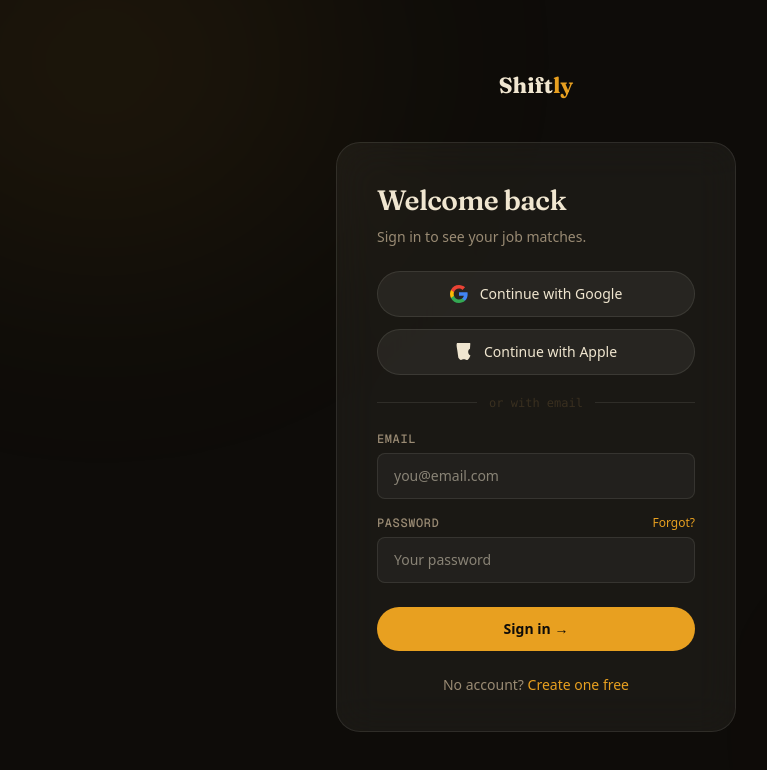
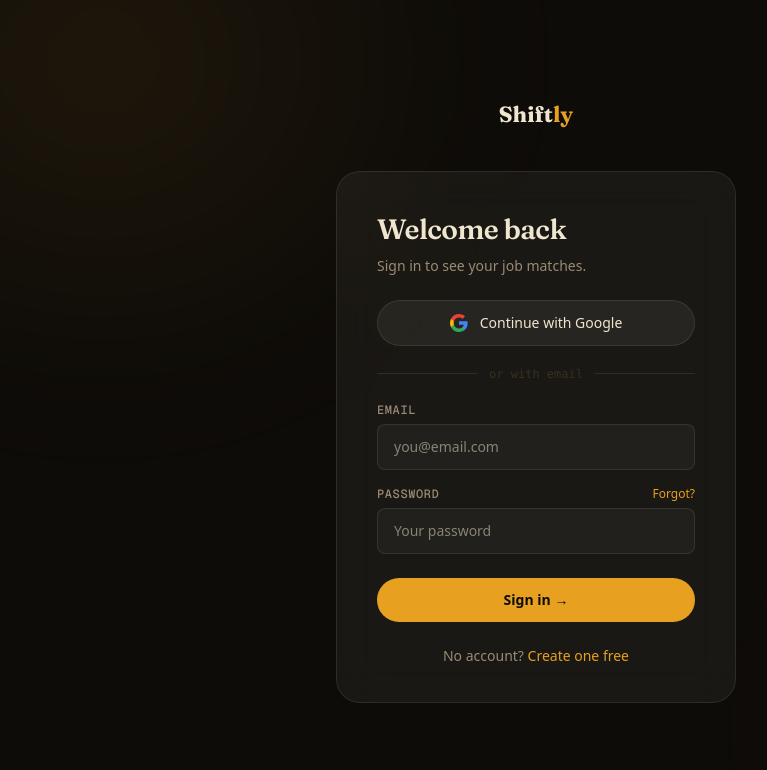
Before and after one commit to ctmn8/Shiftly, a Next.js app: page /auth/login in a window 1280 px wide. Shown: the top 770 px of the page, without its empty margins (104-871 px from the left). Built offline with nearby package versions, Linux system fonts and the light colour scheme; no server answers.

Commit message:
fix(qa): ISSUE-001 — remove dead Apple OAuth button
Apple sign-in was never configured in Supabase; every click 400'd.
Button appeared functional on both /auth/login and /auth/signup.

```diff
--- a/components/OAuthButtons.tsx
+++ b/components/OAuthButtons.tsx
@@ -9,13 +9,6 @@
   async function signInWithGoogle() {
     await supabase.auth.signInWithOAuth({
       provider: 'google',
-      options: { redirectTo },
-    })
-  }
-
-  async function signInWithApple() {
-    await supabase.auth.signInWithOAuth({
-      provider: 'apple',
       options: { redirectTo },
     })
   }
@@ -38,21 +31,6 @@
         </svg>
         Continue with Google
       </button>
-
-      {/* Apple */}
-      <button
-        onClick={signInWithApple}
-        className="w-full flex items-center justify-center gap-3 py-3 rounded-full text-sm font-medium transition-all"
-        style={{ background: 'rgba(255,248,235,0.06)', border: '1px solid var(--border)', color: 'var(--text)' }}
-        onMouseEnter={e => (e.currentTarget.style.borderColor = 'var(--border-2)')}
-        onMouseLeave={e => (e.currentTarget.style.borderColor = 'var(--border)')}
-      >
-        <svg width="17" height="17" viewBox="0 0 814 1000" fill="currentColor">
-          <path d="M788.1 340.9c-5.8 4.5-108.2 62.2-108.2 190.5 0 148.4 130.3 200.9 134.2 202.2-.6 3.2-20.7 71.9-68.7 141.9-42.8 61.6-87.5 123.1-155.5 123.1s-85.5-39.5-164-39.5c-76 0-103.7 40.8-165.9 40.8s-105-57.8-155.5-127.4C46 376.8 0 246.3 0 121.8c0-75.1 26-142.4 72.8-198.2C119.6-28.6 186-62.9 260-62.9c69.2 0 130.3 50.1 170.4 50.1 39 0 107.7-52.9 182.4-52.9 28.2 0 130.3 4.5 196.7 89.4z"/>
-          <path d="M554.1 159.4c7.7-45.6 27.9-91.8 62.4-125.6 34.5-34.4 80-55.7 124.9-55.7 3.5 0 7 .3 10.5.9-5.2 48.2-26 94.4-58.5 127.8-33 33.5-77.2 55.3-121.9 56.4-5.8.1-11.6-.4-17.4-3.8z"/>
-        </svg>
-        Continue with Apple
-      </button>
     </div>
   )
 }
```
